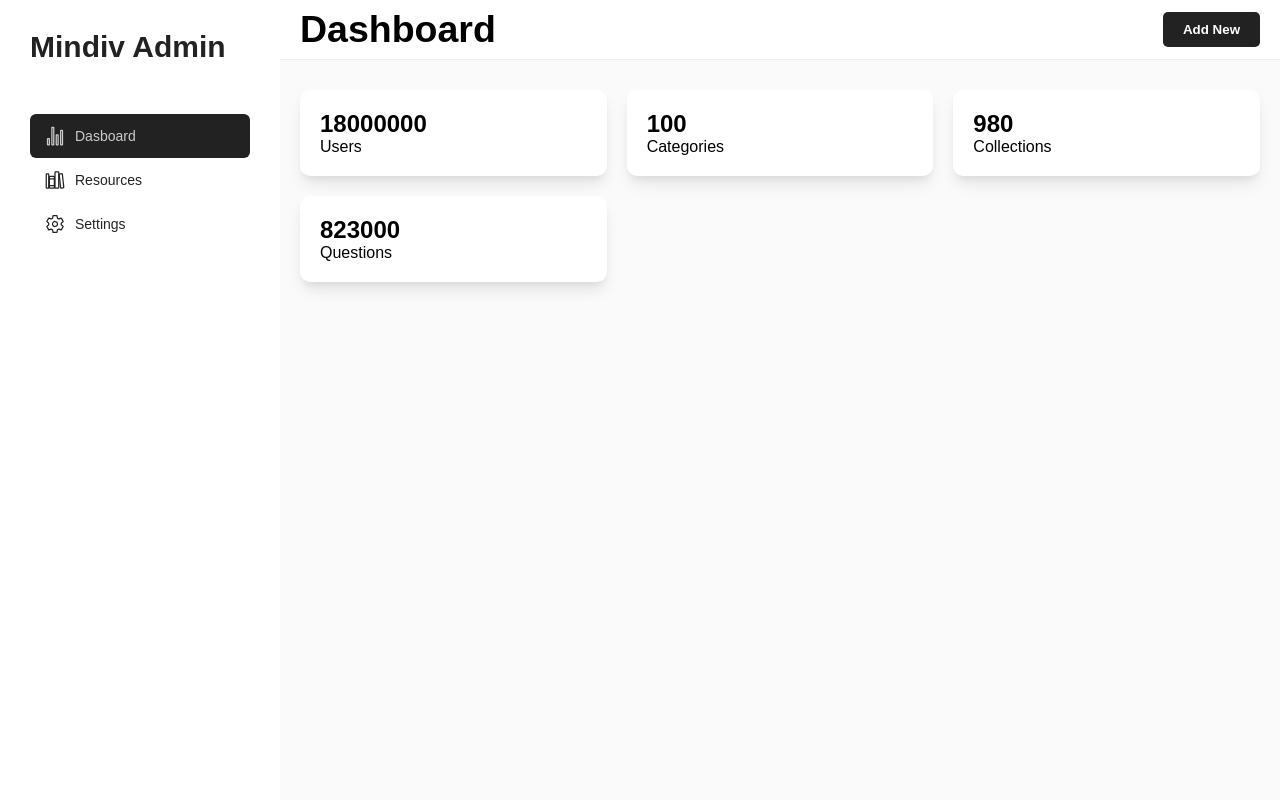
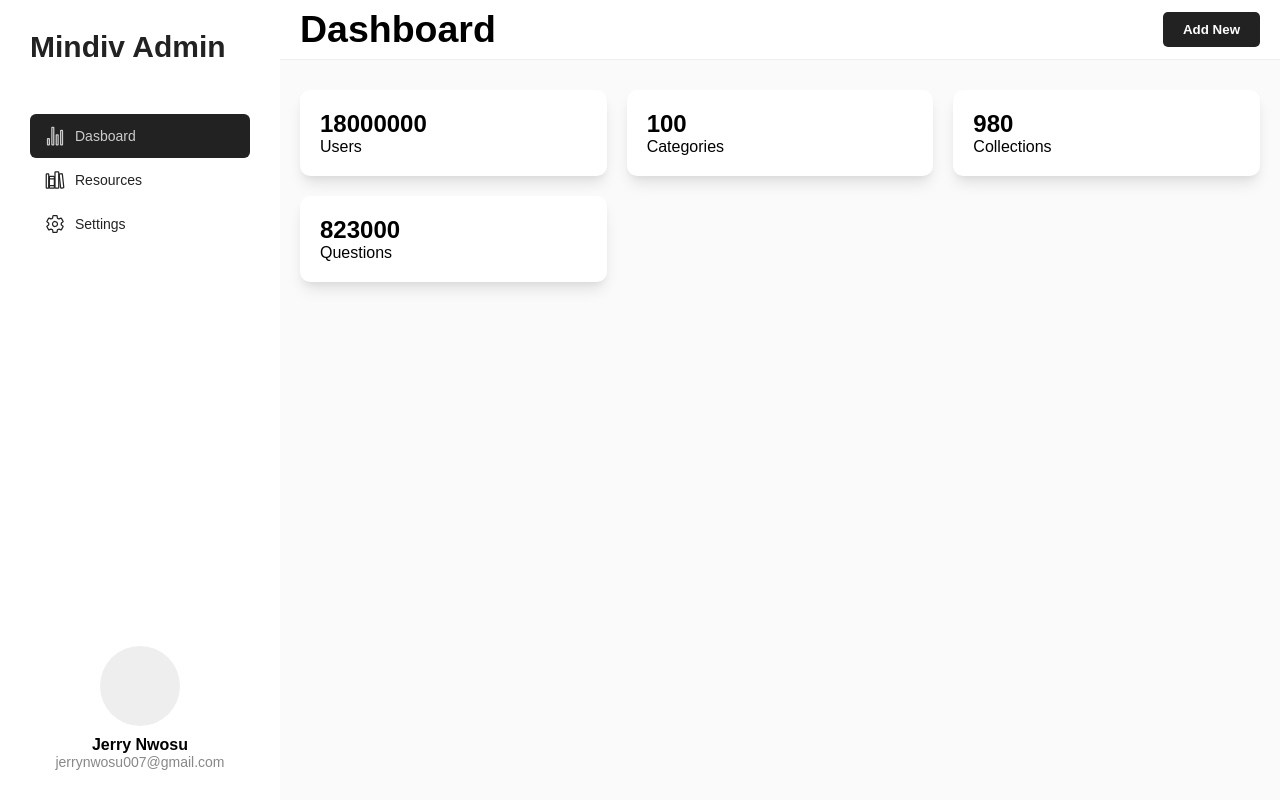
Before and after one commit to mindiv/mindiv-admin, a React (Vite) app: page / in a window 1280 px wide. Built offline with nearby package versions, Linux system fonts and the light colour scheme; a web font is replaced by a local one.

Commit message:
update: added user details

```diff
--- a/src/components/Sidebar.tsx
+++ b/src/components/Sidebar.tsx
@@ -15,6 +15,7 @@ const links = [
 const Sidebar = () => {
   return (
     <SidebarWrap>
+      <div>
         <Logo>
           <Link to="/">Mindiv Admin</Link>
         </Logo>
@@ -31,16 +32,32 @@ const Sidebar = () => {
             </NavLink>
           ))}
         </NavLinks>
+      </div>
+      <div>
+        <User />
+      </div>
     </SidebarWrap>
+  );
+};
+
+const User = () => {
+  return (
+    <UserWrap>
+      <div className="user-avatar"></div>
+      <p className="user-name">Jerry Nwosu</p>
+      <p className="user-email">jerrynwosu007@gmail.com</p>
+    </UserWrap>
   );
 };
 
 const SidebarWrap = styled.div`
   min-width: 280px;
+  max-width: 280px;
   background-color: #fff;
   padding: 30px;
   display: flex;
   flex-direction: column;
+  justify-content: space-between;
 `;
 
 const NavLinks = styled.div`
@@ -83,4 +100,27 @@ const Logo = styled.div`
   }
 `;
 
+const UserWrap = styled.div`
+  display: flex;
+  flex-direction: column;
+  justify-content: center;
+  align-items: center;
+  .user-avatar {
+    width: 80px;
+    height: 80px;
+    background-color: #eee;
+    border-radius: 50%;
+    margin-bottom: 10px;
+  }
+
+  .user-name {
+    font-weight: 600;
+  }
+
+  .user-email {
+    color: #888;
+    font-size: 14px;
+  }
+`;
+
 export default Sidebar;
```
Lines whose indentation alone changed are shown as unchanged.
